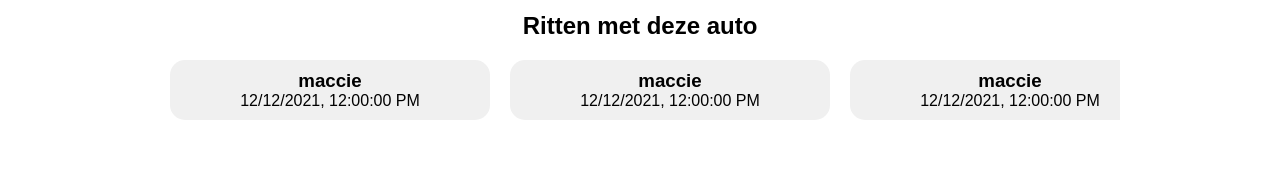
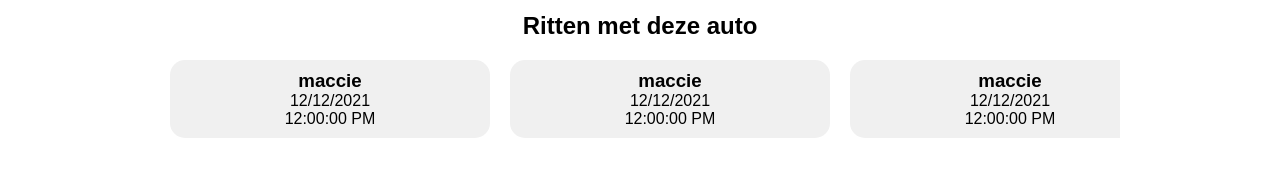
Before and after one commit to deBasMan21/ShareMyCarWebApp, an Angular app: page /car/1 in a window 1280 px wide. Shown: the part 440-618 px from the top of the page. Built offline with nearby package versions, Linux system fonts and the light colour scheme.

Commit message:
fixed dates

```diff
--- a/src/app/pages/car/car-detail/car-detail.component.html
+++ b/src/app/pages/car/car-detail/car-detail.component.html
@@ -1,12 +1,12 @@
 <div class="cardetail">
   <div class="cardetail-info">
     <div class="cardetail-info-text">
-            <h1>{{car.name}}</h1>
-            <h2>{{car.plate}}</h2>
+      <h1>{{ car.name }}</h1>
+      <h2>{{ car.plate }}</h2>
     </div>
   </div>
   <div class="cardetail-image">
-        <img src="{{car.imgSrc}}">
+    <img src="{{ car.imgSrc }}" />
   </div>
   <div class="cardetail-rides">
     <div class="cardetail-rides-title">
@@ -14,15 +14,21 @@
     </div>
     <div class="cardetail-rides-list">
       <div class="cardetail-rides-list-item" *ngFor="let ride of rides">
-                <a routerLink="/ride/{{ride.id}}" class="rideDetailButton cardetail-rides-list-item-link">
-                    <h3>{{ride.name}}</h3>
-                    <span>{{ride.beginDateTime.toLocaleString()}}</span>
+        <a
+          routerLink="/ride/{{ ride.id }}"
+          class="rideDetailButton cardetail-rides-list-item-link"
+        >
+          <h3>{{ ride.name }}</h3>
+          <span>{{ ride.beginDateTime.toLocaleDateString() }}</span>
+          <span>{{ ride.beginDateTime.toLocaleTimeString() }}</span>
         </a>
       </div>
     </div>
   </div>
   <div class="cardetail-addride">
     <a routerLink="/ride/add" class="buttonStyleForAnchor">Plan een rit</a>
-        <a routerLink="/car/{{id}}/edit" class="buttonStyleForAnchor">Wijzig auto</a>
+    <a routerLink="/car/{{ id }}/edit" class="buttonStyleForAnchor"
+      >Wijzig auto</a
+    >
   </div>
 </div>
--- a/src/app/pages/car/car-detail/car-detail.component.ts
+++ b/src/app/pages/car/car-detail/car-detail.component.ts
@@ -22,62 +22,62 @@ export class CarDetailComponent implements OnInit {
     {
       id: 1,
       name: 'maccie',
-      beginDateTime: new Date('12-12-2021 12:00'),
-      endDateTime: new Date('12-11-2021 15:00'),
+      beginDateTime: new Date(2021, 11, 12, 12),
+      endDateTime: new Date(2021, 11, 12, 14),
     },
     {
       id: 2,
       name: 'maccie',
-      beginDateTime: new Date('12-12-2021 12:00'),
-      endDateTime: new Date('12-11-2021 15:00'),
+      beginDateTime: new Date(2021, 11, 12, 12),
+      endDateTime: new Date(2021, 11, 12, 14),
     },
     {
       id: 3,
       name: 'maccie',
-      beginDateTime: new Date('12-12-2021 12:00'),
-      endDateTime: new Date('12-11-2021 15:00'),
+      beginDateTime: new Date(2021, 11, 12, 12),
+      endDateTime: new Date(2021, 11, 12, 14),
     },
     {
       id: 4,
       name: 'maccie',
-      beginDateTime: new Date('12-11-2021 12:00'),
-      endDateTime: new Date('12-11-2021 15:00'),
+      beginDateTime: new Date(2021, 11, 12, 12),
+      endDateTime: new Date(2021, 11, 12, 14),
     },
     {
       id: 5,
       name: 'maccie',
-      beginDateTime: new Date('12-11-2021 12:00'),
-      endDateTime: new Date('12-11-2021 15:00'),
+      beginDateTime: new Date(2021, 11, 12, 12),
+      endDateTime: new Date(2021, 11, 12, 14),
     },
     {
       id: 6,
       name: 'maccie',
-      beginDateTime: new Date('12-11-2021 12:00'),
-      endDateTime: new Date('12-11-2021 15:00'),
+      beginDateTime: new Date(2021, 11, 12, 12),
+      endDateTime: new Date(2021, 11, 12, 14),
     },
     {
       id: 7,
       name: 'maccie',
-      beginDateTime: new Date('12-11-2021 12:00'),
-      endDateTime: new Date('12-11-2021 15:00'),
+      beginDateTime: new Date(2021, 11, 12, 12),
+      endDateTime: new Date(2021, 11, 12, 14),
     },
     {
       id: 8,
       name: 'maccie',
-      beginDateTime: new Date('12-11-2021 12:00'),
-      endDateTime: new Date('12-11-2021 15:00'),
+      beginDateTime: new Date(2021, 11, 12, 12),
+      endDateTime: new Date(2021, 11, 12, 14),
     },
     {
       id: 9,
       name: 'maccie',
-      beginDateTime: new Date('12-11-2021 12:00'),
-      endDateTime: new Date('12-11-2021 15:00'),
+      beginDateTime: new Date(2021, 11, 12, 12),
+      endDateTime: new Date(2021, 11, 12, 14),
     },
     {
       id: 10,
       name: 'maccie',
-      beginDateTime: new Date('12-11-2021 12:00'),
-      endDateTime: new Date('12-11-2021 15:00'),
+      beginDateTime: new Date(2021, 11, 12, 12),
+      endDateTime: new Date(2021, 11, 12, 14),
     },
   ];
 
--- a/src/styles.scss
+++ b/src/styles.scss
@@ -1,89 +1,81 @@
 /* You can add global styles to this file, and also import other style files */
-body{
-    font-family: Arial Rounded MT Bold,Helvetica Rounded,Arial,sans-serif;
+body {
+  font-family: Arial Rounded MT Bold, Helvetica Rounded, Arial, sans-serif;
   margin: 0;
   height: 100%;
   width: 100%;
 }
 
-.view{
+.view {
   display: flex;
   flex-wrap: wrap;
   justify-content: center;
 }
 
-.menulink{
+.menulink {
   color: white;
   font-style: normal;
   text-decoration: none;
 }
-.menulink:visited{
+.menulink:visited {
   color: white;
   font-style: normal;
   text-decoration: none;
 }
-.menulink:hover{
+.menulink:hover {
   color: grey;
   font-style: normal;
   text-decoration: none;
 }
-.menulink:active{
+.menulink:active {
   color: white;
   font-style: normal;
   text-decoration: none;
 }
 
-.buttonStyleForAnchor{
+.buttonStyleForAnchor {
   border: none;
   border-radius: 15px;
   background-color: #f0f0f0;
   padding: 20px;
   width: 40%;
   margin: 20px;
-    box-shadow: 0px 0px 10px #AAA;
+  box-shadow: 0px 0px 10px #aaa;
   text-decoration: none;
-    color: black
+  color: black;
 }
 
-.buttonStyleForAnchor:visited{
+.buttonStyleForAnchor:visited {
   font-style: normal;
   text-decoration: none;
-    color: black
+  color: black;
 }
 
-.buttonStyleForAnchor:hover{
+.buttonStyleForAnchor:hover {
   font-style: normal;
   text-decoration: none;
-    color: grey
+  color: grey;
 }
 
-.buttonStyleForAnchor:active{
+.buttonStyleForAnchor:active {
   font-style: normal;
   text-decoration: none;
-    color: black
+  color: black;
 }
 
-
-
-
-
-/* width */
 ::-webkit-scrollbar {
   width: 10px;
 }
 
-/* Track */
 ::-webkit-scrollbar-track {
   background: white;
 }
 
-/* Handle */
 ::-webkit-scrollbar-thumb {
   background: lightgray;
   border-radius: 15px;
 }
 
-/* Handle on hover */
 ::-webkit-scrollbar-thumb:hover {
   background: grey;
 }
```
Lines whose indentation alone changed are shown as unchanged.
